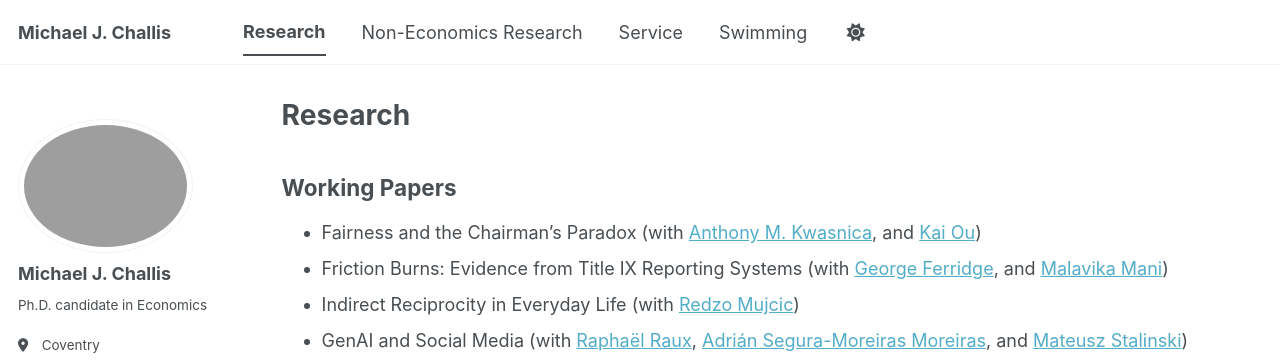
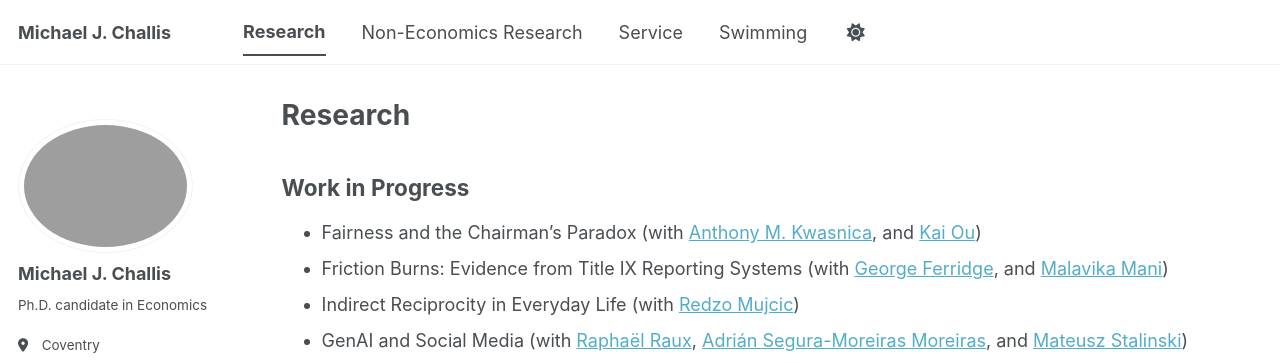
Before and after one commit to MichaelChallis/MichaelChallis.github.io, a Jekyll site: the page built from _pages/research.html, in a window 1280 px wide and 1315 px high. Shown: the top 363 px of the window. Built offline with Jekyll 4.4.1, drawn with Linux system fonts in a browser that asks for light colours; some web fonts are replaced; a script bundle is joined from its source files by our own code; library files that are not in the unit come from our copies.

Commit message:
Update research.html

```diff
--- a/_pages/research.html
+++ b/_pages/research.html
@@ -5,7 +5,7 @@ permalink: /research/
 author_profile: true
 ---
 
-<h2>Working Papers</h2>
+<h2>Work in Progress</h2>
 
 <ul>
   <li>Fairness and the Chairman’s Paradox (with <a href="https://sites.google.com/view/tony-kwasnica/home?fbclid=IwRlRTSAPFE-pleHRuA2FlbQIxMABzcnRjBmFwcF9pZAo2NjI4NTY4Mzc5AAEe71kr3O5UYy67crrfI0bt22AaFkdV-5lRG27OmRnDn7cphtGPS5d7wQwRgCE_aem_ESCQVq1lbD5BSzRRqDspeQ" target="_blank" rel="noopener noreferrer">Anthony M. Kwasnica</a>, and <a href="https://cosspp.fsu.edu/polisci/faculty/kai-ou/" target="_blank" rel="noopener noreferrer">Kai Ou</a>)</li>
```
